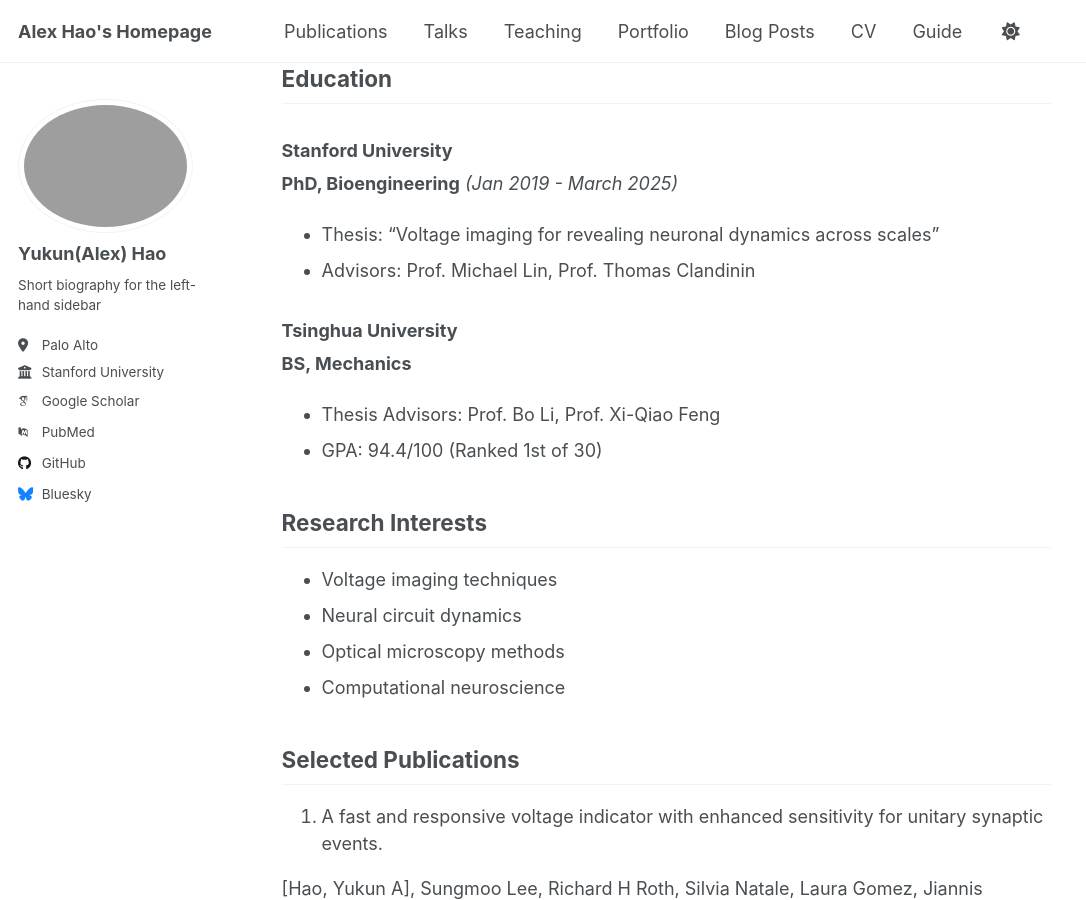
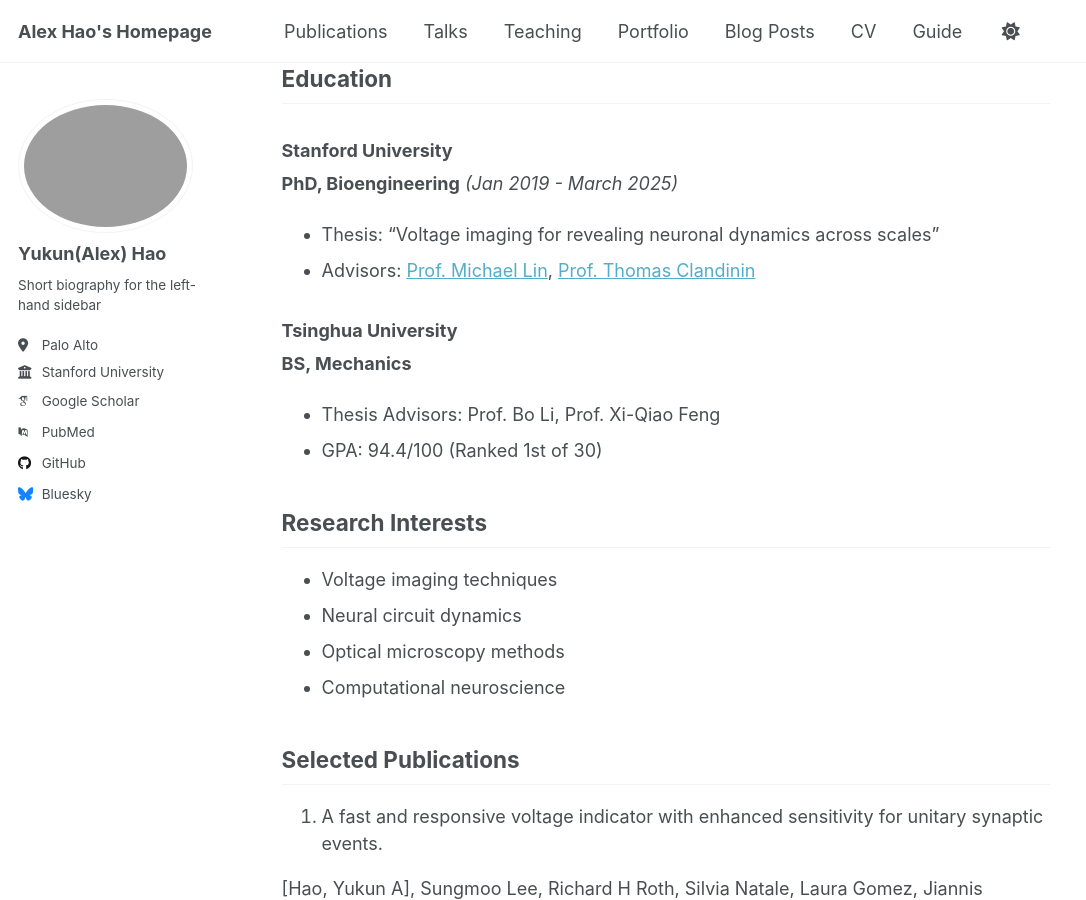
Before and after one commit to AlexYkHao/AlexYkHao.github.io, a Jekyll site: the page built from _pages/about.md, in a window 1280 px wide and 900 px high, scrolled down 400 px. Shown: the whole window, without its empty margins (0-1086 px from the left). Built offline with Jekyll 4.4.1, drawn with Linux system fonts in a browser that asks for light colours; some web fonts are replaced; part of the change alters nothing that is shown.

```diff
--- a/_pages/about.md
+++ b/_pages/about.md
@@ -21,7 +21,7 @@ I am a PhD in Bioengineering at Stanford University, focusing on voltage imaging
 ### Stanford University
 **PhD, Bioengineering** *(Jan 2019 - March 2025)*
 - Thesis: "Voltage imaging for revealing neuronal dynamics across scales"
-- Advisors: Prof. Michael Lin, Prof. Thomas Clandinin
+- Advisors: [Prof. Michael Lin](https://linlab.stanford.edu/), [Prof. Thomas Clandinin](https://flyvisionlab.weebly.com/)
 
 ### Tsinghua University
 **BS, Mechanics**
```
